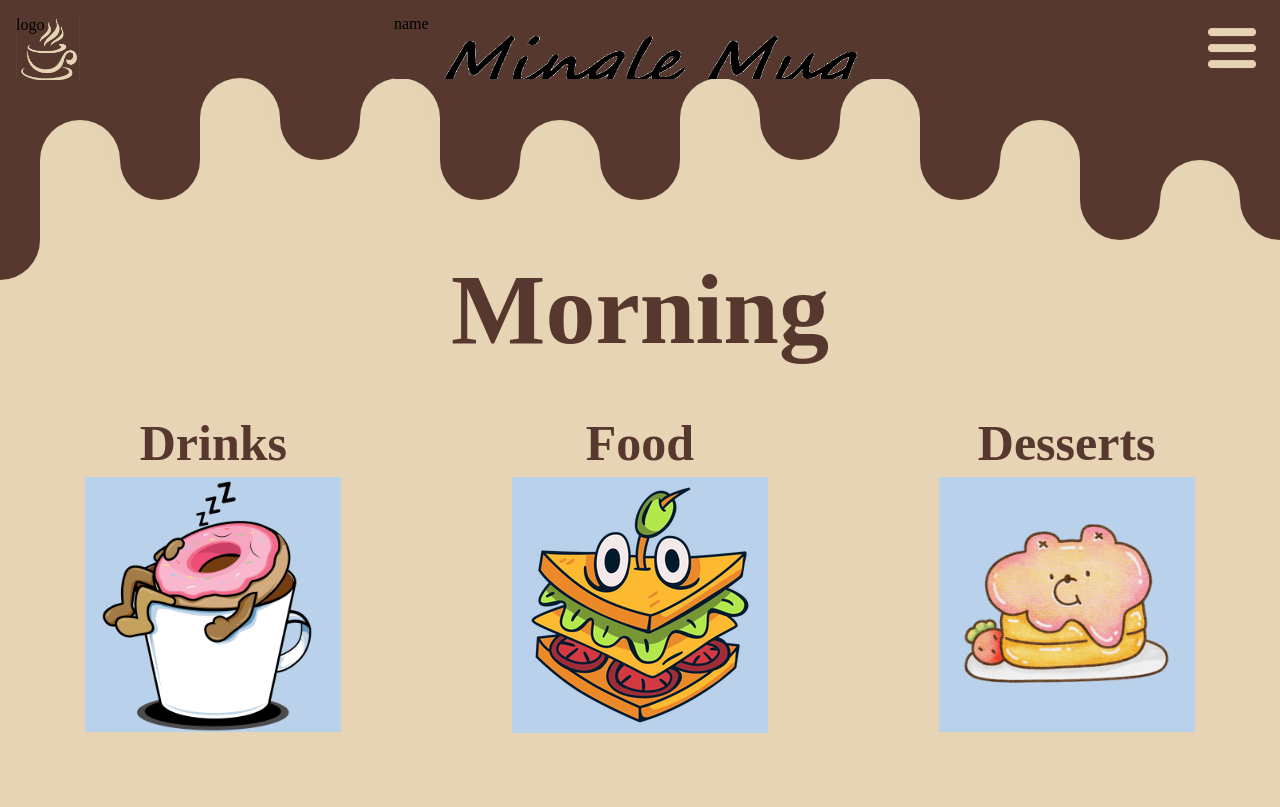
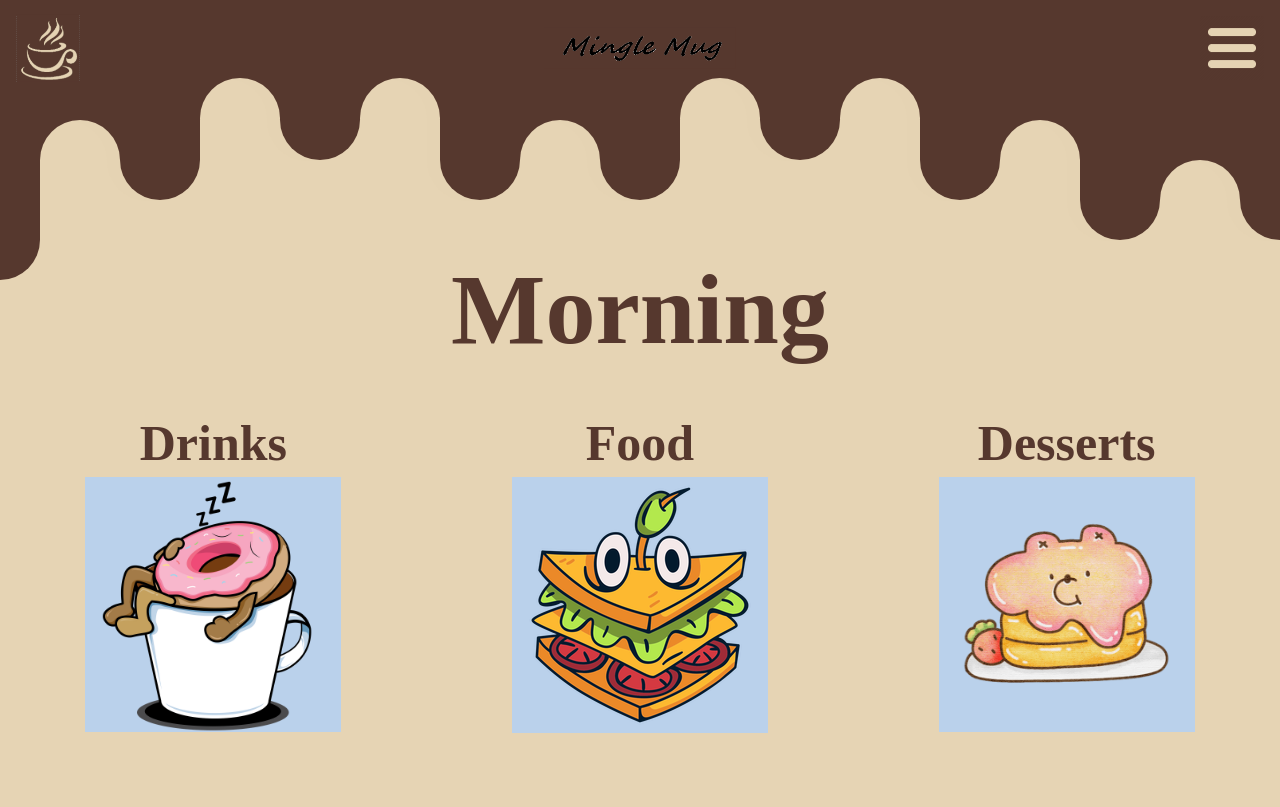
Before and after one commit to hiddenInt2/mingleMug, a PHP site: page /products/products.html in a window 1280 px wide. Shown: the top 807 px of the page. Run offline with PHP 8.4, Linux system fonts and the light colour scheme.

Commit message:
fixes to product pages

```diff
--- a/aboutUs/aboutUs.html
+++ b/aboutUs/aboutUs.html
@@ -46,9 +46,9 @@
             <div class="convex oo"></div>
             <div class="concave pp"></div>
             <div class="convex qq"></div>
+            <div id="logo"></div></div>
 
-            <div id="logoWrapper"><div id="logo" class="headerWrapped">logo</div></div>
-            <div id="nameWrapper"><div id="name" class="headerWrapped">name</div></div>
+            <div id="name"></div></div>
             <div id="dropdownMenuWrapper">
                 <div id="dropdown" class="headerWrapped">
                     <div id="dropdownContent">
--- a/cart/cart.html
+++ b/cart/cart.html
@@ -94,9 +94,9 @@
             <div class="convex oo"></div>
             <div class="concave pp"></div>
             <div class="convex qq"></div>
+            <div id="logo"></div></div>
 
-            <div id="logoWrapper"><div id="logo" class="headerWrapped">logo</div></div>
-            <div id="nameWrapper"><div id="name" class="headerWrapped">name</div></div>
+            <div id="name"></div></div>
             <div id="dropdownMenuWrapper">
                 <div id="dropdown" class="headerWrapped">
                     <div id="dropdownContent">
--- a/coffeeInfo/coffeeInfo.html
+++ b/coffeeInfo/coffeeInfo.html
@@ -53,9 +53,9 @@
             <div class="convex oo"></div>
             <div class="concave pp"></div>
             <div class="convex qq"></div>
+            <div id="logo"></div></div>
 
-            <div id="logoWrapper"><div id="logo" class="headerWrapped">logo</div></div>
-            <div id="nameWrapper"><div id="name" class="headerWrapped">name</div></div>
+            <div id="name"></div></div>
             <div id="dropdownMenuWrapper">
                 <div id="dropdown" class="headerWrapped">
                     <div id="dropdownContent">
--- a/index.html
+++ b/index.html
@@ -47,9 +47,9 @@
             <div class="concave pp"></div>
             <div class="convex qq"></div>
 
-            <div id="logoWrapper"><div id="logo" class="headerWrapped"></div></div>
+            <div id="logo"></div></div>
 
-            <div id="nameWrapper"><div id="name" class="headerWrapped"></div></div>
+            <div id="name"></div></div>
             <div id="dropdownMenuWrapper">
                 <div id="dropdown" class="headerWrapped">
                     <div id="dropdownContent">
--- a/navBar.css
+++ b/navBar.css
@@ -1,38 +1,29 @@
-#logoWrapper {
+#logo {
     position: fixed;
     width: 5%;
     left: 1.25%;
+    top: 0;
     aspect-ratio: 1/1.5;
+    background-image: url("navBarImages/logo.png");
+    background-size: contain;
+    background-position: center;
+    background-repeat: no-repeat;
 }
-#logo {
-    position: relative;
-    width: 100%;
-    height: 66.66%;;
-    margin-top: 25%;
-    background-image: url("navBarImages/logo.png");
-    background-size: cover;
-    overflow: visible;
-}
-#nameWrapper {
+#name {
     position: fixed;
     width: 15%;
     left: 42.5%;
+    top: 0;
     aspect-ratio: 2/1;
-}
-#name {
-    position: relative;
-    width: 500px;
-    height: 66.66%;;
-    margin-top: 8%;
-    margin-left: -150px;
     background-image: url("navBarImages/name.png");
-    background-size: cover;
-    overflow: visible;
-
+    background-size: contain;
+    background-position: center;
+    background-repeat: no-repeat;
 }
 
 #dropdownMenuWrapper {
     position: fixed;
+    top: 0;
     width: 5%;
     right: 1.25%;
     aspect-ratio: 1/1.5;
@@ -82,6 +73,7 @@
 .headerBackground {
     position: fixed;
     top: 0%;
+    text-align: initial;
 }
 .headerBackground div {
     position: fixed;
--- a/products/products.html
+++ b/products/products.html
@@ -159,9 +159,9 @@
             <div class="convex oo"></div>
             <div class="concave pp"></div>
             <div class="convex qq"></div>
+            <div id="logo"></div></div>
 
-            <div id="logoWrapper"><div id="logo" class="headerWrapped">logo</div></div>
-            <div id="nameWrapper"><div id="name" class="headerWrapped">name</div></div>
+            <div id="name"></div></div>
             <div id="dropdownMenuWrapper">
                 <div id="dropdown" class="headerWrapped">
                     <div id="dropdownContent">
--- a/products/productspage.html
+++ b/products/productspage.html
@@ -466,9 +466,9 @@
         <div class="convex oo"></div>
         <div class="concave pp"></div>
         <div class="convex qq"></div>
+        <div id="logo"></div></div>
 
-            <div id="logoWrapper"><div id="logo" class="headerWrapped">logo</div></div>
-            <div id="nameWrapper"><div id="name" class="headerWrapped">name</div></div>
+        <div id="name"></div></div>
         <div id="dropdownMenuWrapper">
             <div id="dropdown" class="headerWrapped">
                 <div id="dropdownContent">
```
Lines whose indentation alone changed are shown as unchanged.
